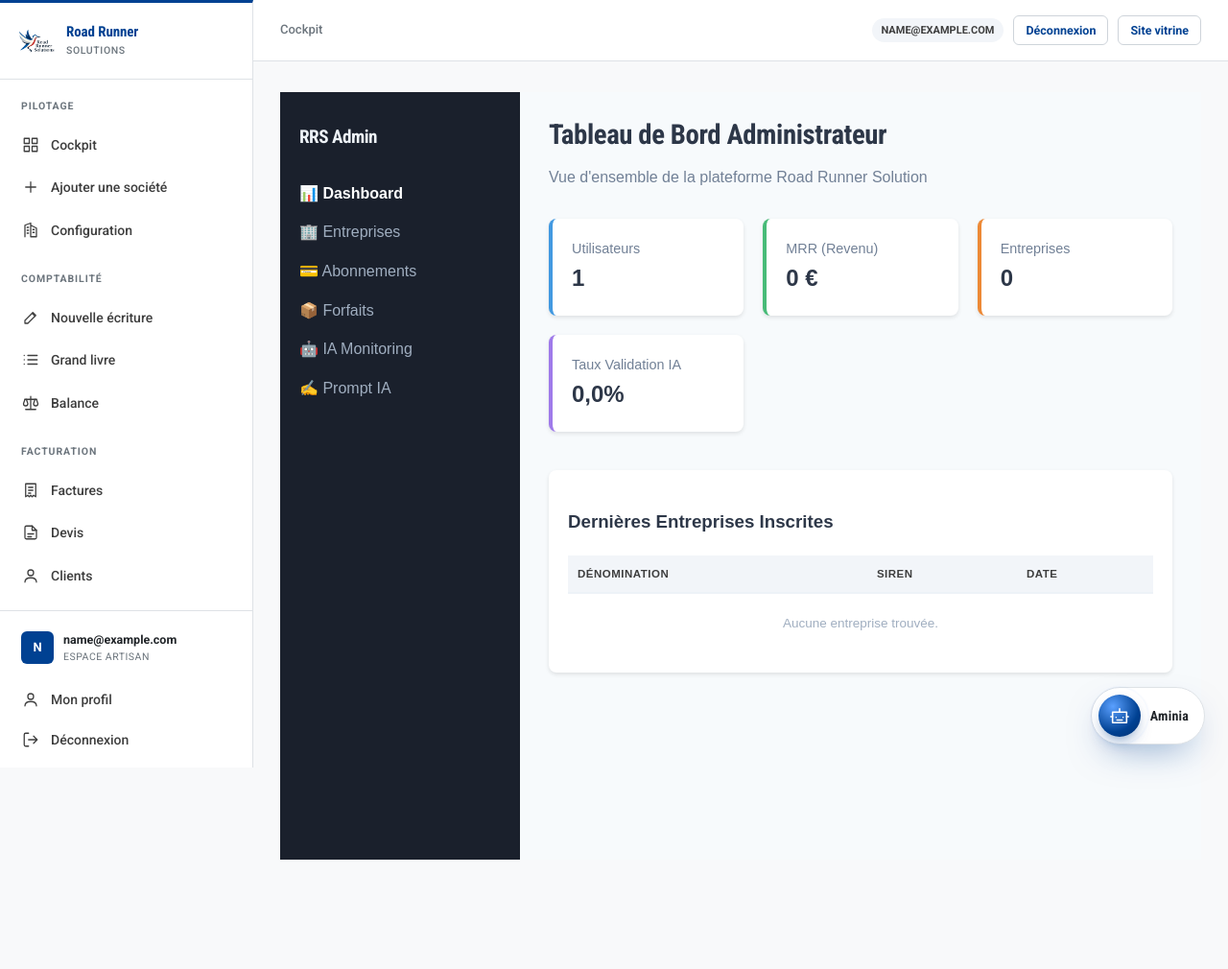
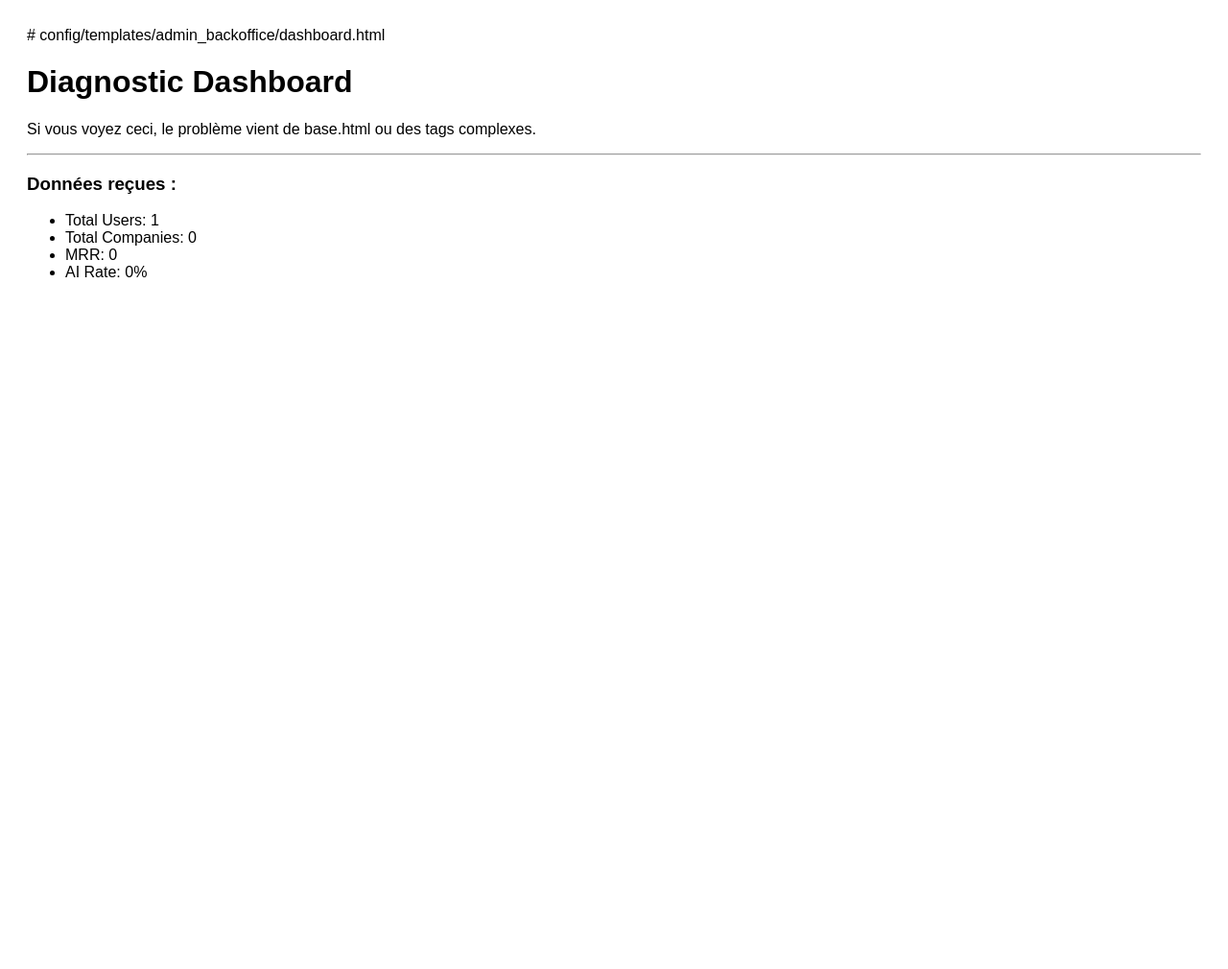
Before and after one commit to amilovski1980/rrs, a Django app: page /admin-backoffice/ in a window 1280 px wide. Shown: the whole page at 96% size. After the commit the page ends 289 px from the top, so only its background shows below. Run offline with Django 5.2, Linux system fonts and the light colour scheme; the visitor is signed in with stand-in values (Sample User, id 1); data comes from the database, SQL or seed files in the repository; data that the repository does not hold is empty.

Commit message:
Diag: Simplify dashboard template to isolate base.html

```diff
--- a/config/templates/admin_backoffice/dashboard.html
+++ b/config/templates/admin_backoffice/dashboard.html
@@ -1,74 +1,19 @@
-{% extends 'base.html' %}
-{% block content %}
-<div class="admin-container" style="display: flex; min-height: 100vh; font-family: sans-serif;">
-    <!-- Sidebar -->
-    <aside style="width: 250px; background: #1a202c; color: white; padding: 20px;">
-        <h2 style="font-size: 1.2rem; margin-bottom: 30px; color: #edf2f7;">RRS Admin</h2>
-        <nav>
-            <ul style="list-style: none; padding: 0;">
-                <li style="margin-bottom: 15px;"><a href="{% url 'admin_backoffice:dashboard' %}" style="color: white; text-decoration: none; font-weight: bold;">📊 Dashboard</a></li>
-                <li style="margin-bottom: 15px;"><a href="{% url 'admin_backoffice:companies_list' %}" style="color: #a0aec0; text-decoration: none;">🏢 Entreprises</a></li>
-                <li style="margin-bottom: 15px;"><a href="{% url 'admin_backoffice:subscriptions_list' %}" style="color: #a0aec0; text-decoration: none;">💳 Abonnements</a></li>
-                <li style="margin-bottom: 15px;"><a href="{% url 'admin_backoffice:plans_list' %}" style="color: #a0aec0; text-decoration: none;">📦 Forfaits</a></li>
-                <li style="margin-bottom: 15px;"><a href="{% url 'admin_backoffice:ai_monitoring' %}" style="color: #a0aec0; text-decoration: none;">🤖 IA Monitoring</a></li>
-                <li style="margin-bottom: 15px;"><a href="{% url 'admin_backoffice:ai_prompt' %}" style="color: #a0aec0; text-decoration: none;">✍️ Prompt IA</a></li>
-            </ul>
-        </nav>
-    </aside>
-
-    <!-- Main Content -->
-    <main style="flex: 1; background: #f7fafc; padding: 30px;">
-        <header style="margin-bottom: 30px;">
-            <h1 style="font-size: 1.8rem; color: #2d3748;">Tableau de Bord Administrateur</h1>
-            <p style="color: #718096;">Vue d'ensemble de la plateforme Road Runner Solution</p>
-        </header>
-
-        <!-- KPI Cards -->
-        <div style="display: grid; grid-template-columns: repeat(auto-fit, minmax(200px, 1fr)); gap: 20px; margin-bottom: 40px;">
-            <div style="background: white; padding: 20px; border-radius: 8px; box-shadow: 0 2px 4px rgba(0,0,0,0.1); border-left: 4px solid #4299e1;">
-                <div style="color: #718096; font-size: 0.9rem;">Utilisateurs</div>
-                <div style="font-size: 1.5rem; font-weight: bold; color: #2d3748;">{{ total_users }}</div>
-            </div>
-            <div style="background: white; padding: 20px; border-radius: 8px; box-shadow: 0 2px 4px rgba(0,0,0,0.1); border-left: 4px solid #48bb78;">
-                <div style="color: #718096; font-size: 0.9rem;">MRR (Revenu)</div>
-                <div style="font-size: 1.5rem; font-weight: bold; color: #2d3748;">{{ mrr }} €</div>
-            </div>
-            <div style="background: white; padding: 20px; border-radius: 8px; box-shadow: 0 2px 4px rgba(0,0,0,0.1); border-left: 4px solid #ed8936;">
-                <div style="color: #718096; font-size: 0.9rem;">Entreprises</div>
-                <div style="font-size: 1.5rem; font-weight: bold; color: #2d3748;">{{ total_companies }}</div>
-            </div>
-            <div style="background: white; padding: 20px; border-radius: 8px; box-shadow: 0 2px 4px rgba(0,0,0,0.1); border-left: 4px solid #9f7aea;">
-                <div style="color: #718096; font-size: 0.9rem;">Taux Validation IA</div>
-                <div style="font-size: 1.5rem; font-weight: bold; color: #2d3748;">{{ ai_validation_rate|floatformat:1 }}%</div>
-            </div>
-        </div>
-
-        <!-- Recent Activity Table -->
-        <div style="background: white; padding: 20px; border-radius: 8px; box-shadow: 0 2px 4px rgba(0,0,0,0.1);">
-            <h3 style="margin-bottom: 20px; color: #2d3748;">Dernières Entreprises Inscrites</h3>
-            <table style="width: 100%; border-collapse: collapse; text-align: left;">
-                <thead>
-                    <tr style="border-bottom: 2px solid #edf2f7; color: #718096; font-size: 0.9rem;">
-                        <th style="padding: 10px;">Dénomination</th>
-                        <th style="padding: 10px;">SIREN</th>
-                        <th style="padding: 10px;">Date</th>
-                    </tr>
-                </thead>
-                <tbody>
-                    {% for company in recent_companies %}
-                    <tr style="border-bottom: 1px solid #edf2f7;">
-                        <td style="padding: 10px; color: #2d3748;">{{ company.denomination }}</td>
-                        <td style="padding: 10px; color: #4a5568;">{{ company.siren }}</td>
-                        <td style="padding: 10px; color: #718096;">{{ company.created_at|date:"d M Y" }}</td>
-                    </tr>
-                    {% empty %}
-                    <tr>
-                        <td colspan="3" style="padding: 20px; text-align: center; color: #a0aec0;">Aucune entreprise trouvée.</td>
-                    </tr>
-                    {% endfor %}
-                </tbody>
-            </table>
-        </div>
-    </main>
-</div>
-{% endblock %}
+# config/templates/admin_backoffice/dashboard.html
+<!DOCTYPE html>
+<html>
+<head>
+    <title>Dashboard Debug</title>
+</head>
+<body style="font-family: sans-serif; padding: 20px;">
+    <h1>Diagnostic Dashboard</h1>
+    <p>Si vous voyez ceci, le problème vient de base.html ou des tags complexes.</p>
+    <hr>
+    <h3>Données reçues :</h3>
+    <ul>
+        <li>Total Users: {{ total_users }}</li>
+        <li>Total Companies: {{ total_companies }}</li>
+        <li>MRR: {{ mrr }}</li>
+        <li>AI Rate: {{ ai_validation_rate }}%</li>
+    </ul>
+</body>
+</html>
```
